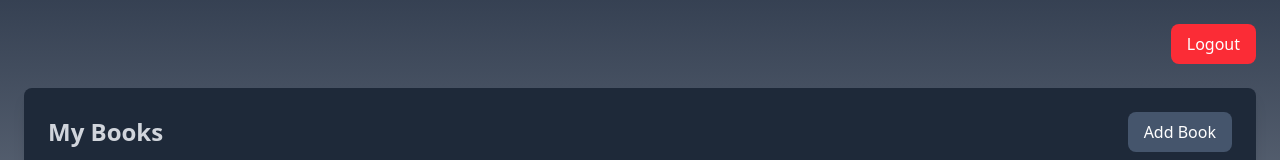
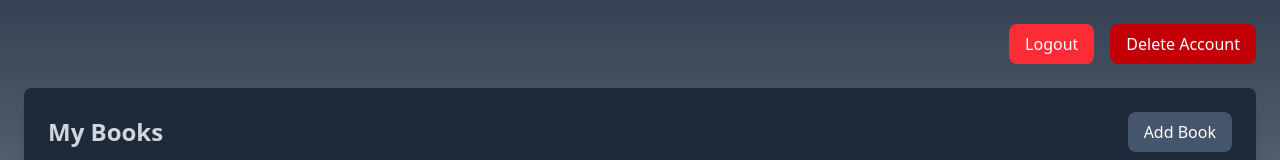
Before and after one commit to akuppa9/ShelfSpace, a React (Vite) app in the folder client/: page /library in a window 1280 px wide. Shown: the top 160 px of the page. Built offline with nearby package versions, Linux system fonts and the light colour scheme; no server answers; sample sign-in values are in the browser's storage.

Commit message:
delete account functionality

```diff
--- a/client/src/components/AccountState.jsx
+++ b/client/src/components/AccountState.jsx
@@ -1,13 +1,19 @@
 import React from "react";
 
-const AccountState = ({ onLogout }) => (
-  <div className="flex justify-end items-center mb-6">
+const AccountState = ({ onLogout, onDeleteAccount }) => (
+  <div className="flex justify-end items-center mb-6 space-x-4">
     <button
       onClick={onLogout}
       className="bg-red-500 text-white px-4 py-2 rounded-lg hover:bg-red-600"
     >
       Logout
     </button>
+    <button
+      onClick={onDeleteAccount}
+      className="bg-red-700 text-white px-4 py-2 rounded-lg hover:bg-red-800"
+    >
+      Delete Account
+    </button>
   </div>
 );
 
--- a/client/src/pages/Library.jsx
+++ b/client/src/pages/Library.jsx
@@ -7,6 +7,7 @@ import BookList from "../components/BookList";
 import NewBookDialog from "../components/NewBookDialog";
 
 const API_URL = "http://localhost:3000/api";
+const AUTH_URL = "http://localhost:3000/auth";
 
 const Library = () => {
   const navigate = useNavigate();
@@ -27,13 +28,53 @@ const Library = () => {
   const [editingBook, setEditingBook] = useState(null);
 
   const handleUnauthorized = () => {
-    localStorage.removeItem("token");
+    localStorage.clear();
     navigate("/");
   };
 
   const handleLogout = () => {
-    localStorage.removeItem("token");
+    localStorage.clear();
     navigate("/login");
+  };
+
+  const handleDeleteAccount = async () => {
+    if (
+      window.confirm(
+        "Are you sure you want to delete your account? This action cannot be undone."
+      )
+    ) {
+      const username = localStorage.getItem("username");
+
+      const token = localStorage.getItem("token");
+      if (!token) {
+        alert("You need to be logged in to delete your account.");
+        return;
+      }
+
+      try {
+        const response = await fetch(`${AUTH_URL}/delete-account`, {
+          method: "POST",
+          headers: {
+            Authorization: `Bearer ${token}`,
+            "Content-Type": "application/json",
+          },
+          body: JSON.stringify({ username }),
+        });
+
+        const data = await response.json();
+
+        if (response.ok) {
+          alert(data.message || "Account deleted successfully.");
+          localStorage.clear();
+          navigate("/signup");
+        } else {
+          alert(data.error || "Failed to delete account.");
+        }
+      } catch (error) {
+        console.error("Error deleting account:", error);
+        alert("An error occurred while deleting your account.");
+      }
+    }
   };
 
   const fetchBooks = async () => {
@@ -152,7 +193,7 @@ const Library = () => {
 
   return (
     <div className="min-h-screen bg-gradient-to-b from-gray-700 to-gray-300 p-6">
-      <AccountState onLogout={handleLogout} />
+      <AccountState onLogout={handleLogout} onDeleteAccount={handleDeleteAccount} />
       <div className="bg-gray-800 rounded-lg shadow-lg p-6 text-gray-300">
         <Header onAddBook={() => setIsNewBookDialogOpen(true)} />
         <Filters filters={filters} onFilterChange={setFilters} />
--- a/client/src/pages/Login.jsx
+++ b/client/src/pages/Login.jsx
@@ -25,6 +25,7 @@ const Login = () => {
 
       const data = await response.json();
       localStorage.setItem("token", data.token);
+      localStorage.setItem("username", data.user.username);
       navigate("/library");
     } catch (err) {
       setError(err.message);
--- a/client/src/pages/Signup.jsx
+++ b/client/src/pages/Signup.jsx
@@ -25,6 +25,7 @@ const Signup = () => {
 
       const data = await response.json();
       localStorage.setItem("token", data.token);
+      localStorage.setItem("username", data.user.username);
       navigate("/library");
     } catch (err) {
       setError(err.message);
```
Also changed, not shown: 2 other files (tests, documents, lock files or other folders).
